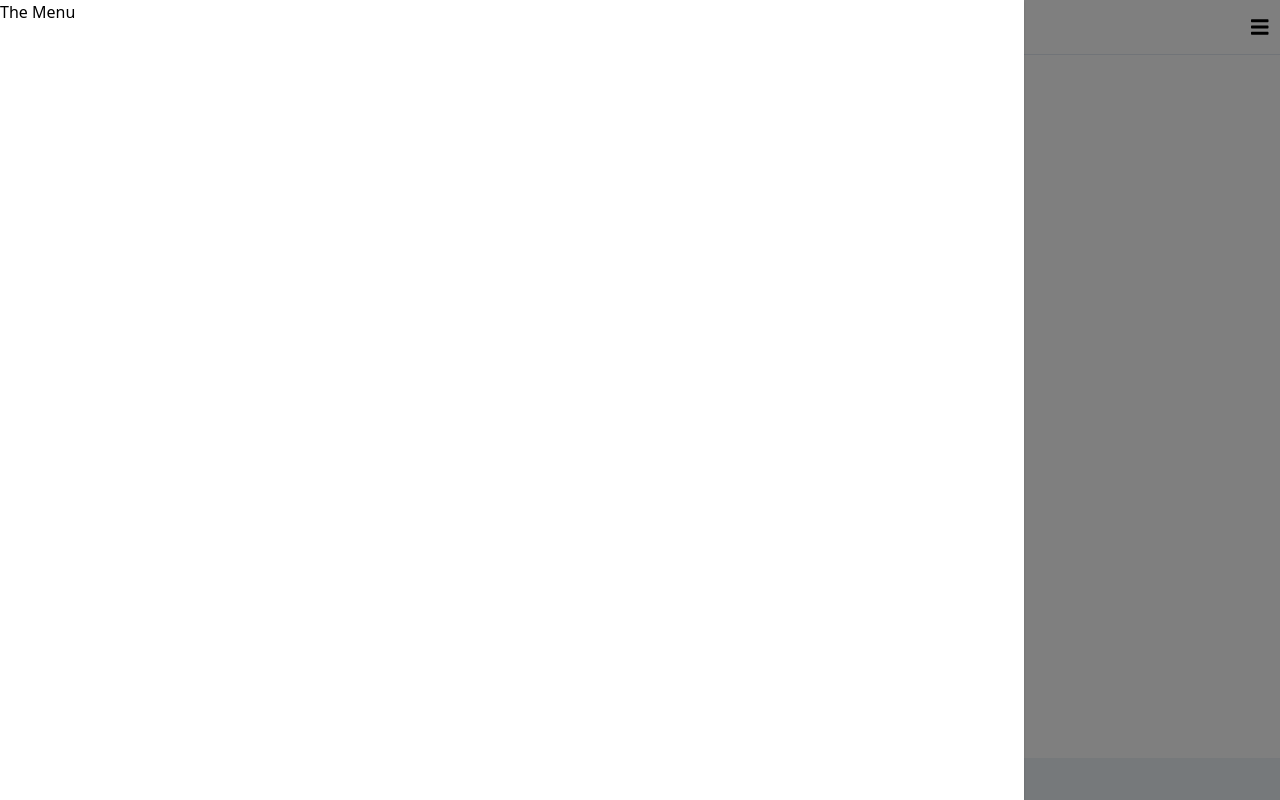
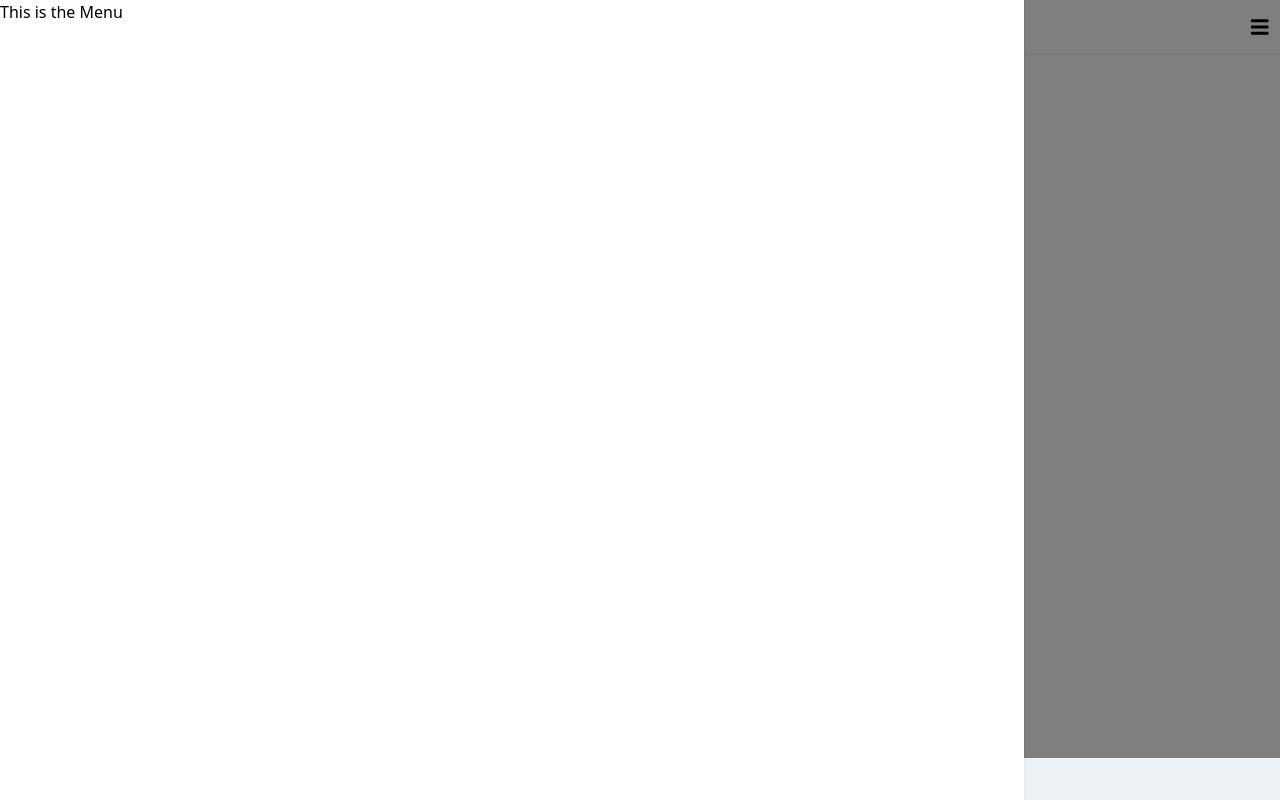
Before and after one commit to mbuel/first-react-app, a React (Create React App) app: page / in a window 1280 px wide. Both pictures are taken after a click on the icon 1259 px from the left and 26 px from the top of the page. Built offline with nearby package versions, Linux system fonts and the light colour scheme.

Commit message:
sliding menu completed

```diff
--- a/src/Components/Navigation.js
+++ b/src/Components/Navigation.js
@@ -6,23 +6,17 @@ import { useTransition, animated} from 'react-spring';
 function Navigation() {
     const [showMenu, setShowMenu] = useState(false);
 
-    let menu
-    let menuMask
+    const maskTransition = useTransition(showMenu, null, {
+        from: { position: 'absolute', opacity: 0},
+        enter: { opacity: 1},
+        leave: { opacity: 0}
+    })
 
-    if (showMenu) {
-        menu = <div
-            className='fixed bg-white top-0 left-0 w-4/5 h-full z-50 shadow'
-            >
-            The Menu
-        </div>
-
-        menuMask =
-        <div
-            className='bg-bg-black-t-50 fixed top-0 left-0 w-full h-full z-50'
-            onClick={() => setShowMenu(false)}
-        >
-        </div>
-    }
+    const menuTransition = useTransition(showMenu, null, {
+        from: { opacity: 0, transform: 'translateX(-100%)'},
+        enter: { opacity: 1, transform: 'translateX(0%)'},
+        leave: { opacity: 0, transform: 'translateX(-100%)'}
+    })
 
     return (
         <nav>
@@ -33,9 +27,30 @@ function Navigation() {
                 />
             </span>
 
-            {menuMask}
+            {
+            maskTransition.map(({item, key, props}) =>
+                item &&
+                <animated.div
+                    key={key}
+                    style={props}
+                    className="bg-bg-black-t-50 fixed top-0 left-0 w-full h-full z-49 shadow"
+                    onClick={() => setShowMenu(false)}
+                >
+                </animated.div>
+            )}
 
-            { menu }
+            {
+            menuTransition.map(({item, key, props}) =>
+                item &&
+                <animated.div
+                    key={key}
+                    style={props}
+                    className="fixed bg-white top-0 left-0 w-4/5 h-full z-50 shadow"
+                >
+                    This is the Menu
+                </animated.div>
+            )}
+
         </nav>
     )
 }
```
Also changed, not shown: 1 other file (tests, documents, lock files or other folders).
